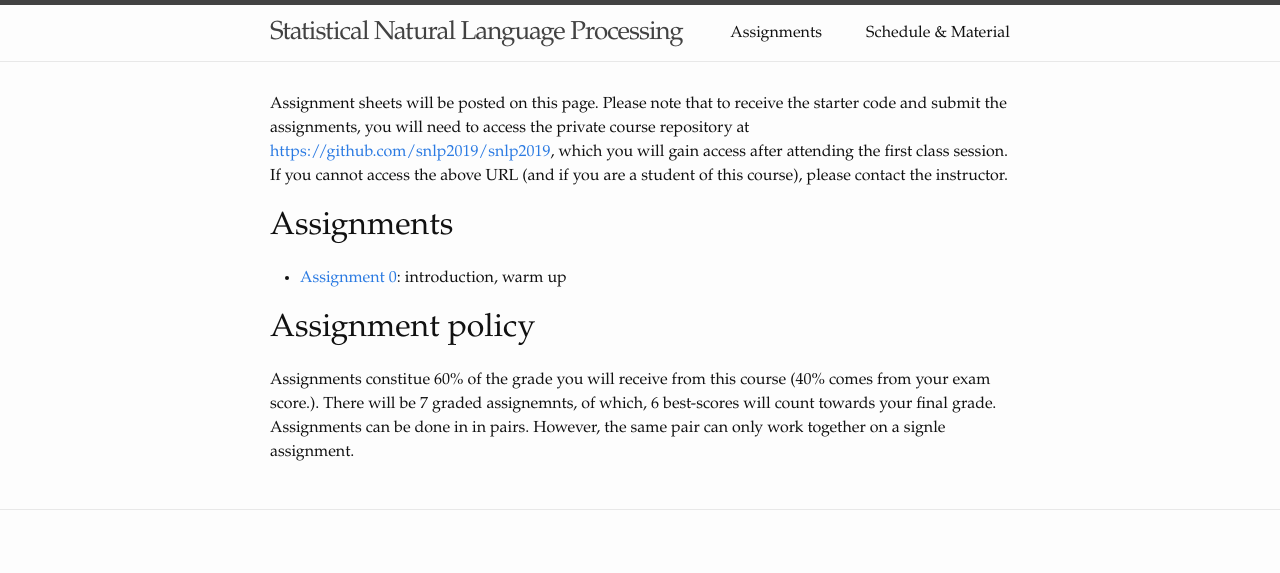
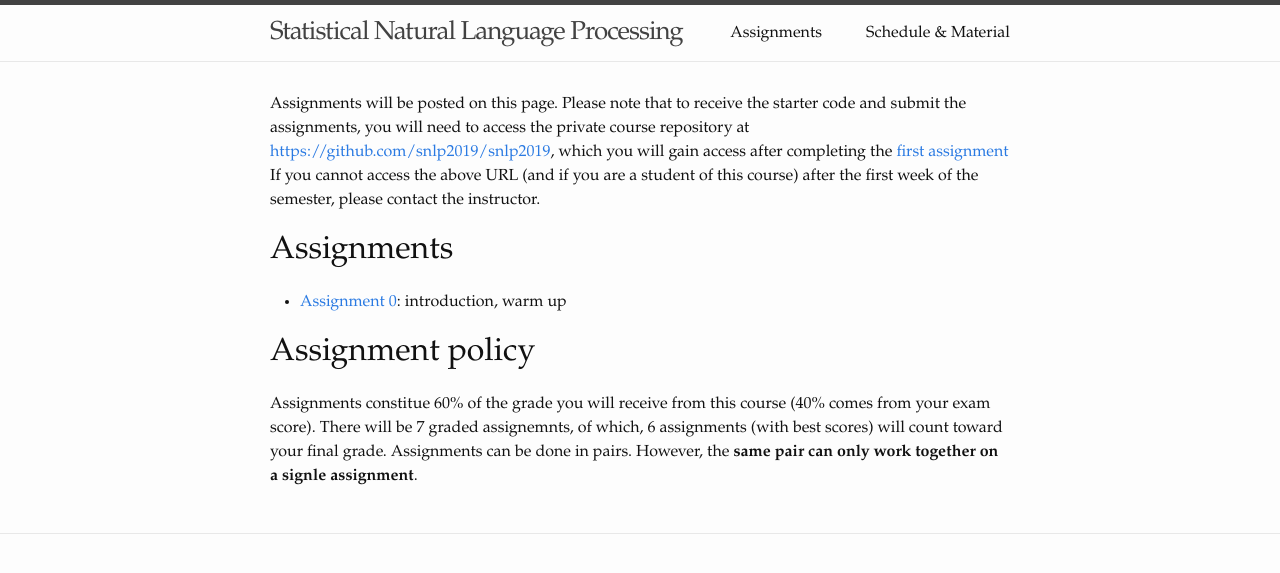
Before and after one commit to snlp2019/snlp2019.github.io, a Jekyll site: the page built from assignments.md, in a window 1280 px wide. Shown: the top 573 px of the page. Built offline with Jekyll 4.4.1, drawn with Linux system fonts in a browser that asks for light colours.

Commit message:
Typo corrections.

```diff
--- a/assignments.md
+++ b/assignments.md
@@ -3,13 +3,15 @@ layout: default
 title: Assignments
 ---
 
-Assignment sheets will be posted on this page.
+Assignments will be posted on this page.
 Please note that to receive the starter code
 and submit the assignments,
 you will need to access the private course repository
 at <https://github.com/snlp2019/snlp2019>,
-which you will gain access after attending the first class session.
-If you cannot access the above URL (and if you are a student of this course),
+which you will gain access after completing
+the [first assignment](https://snlp2019.github.io/a0/)
+If you cannot access the above URL (and if you are a student of this course)
+after the first week of the semester,
 please contact the instructor.
 
 # Assignments
@@ -19,8 +21,8 @@ please contact the instructor.
 # Assignment policy
 
 Assignments constitue 60% of the grade you will receive from this
-course (40% comes from your exam score.).
-There will be 7 graded assignemnts, of which, 6 best-scores will count
-towards your final grade.
-Assignments can be done in in pairs.
-However, the same pair can only work together on a signle assignment.
+course (40% comes from your exam score).
+There will be 7 graded assignemnts, of which,
+6 assignments (with best scores) will count toward your final grade.
+Assignments can be done in pairs.
+However, the **same pair can only work together on a signle assignment**.
```
